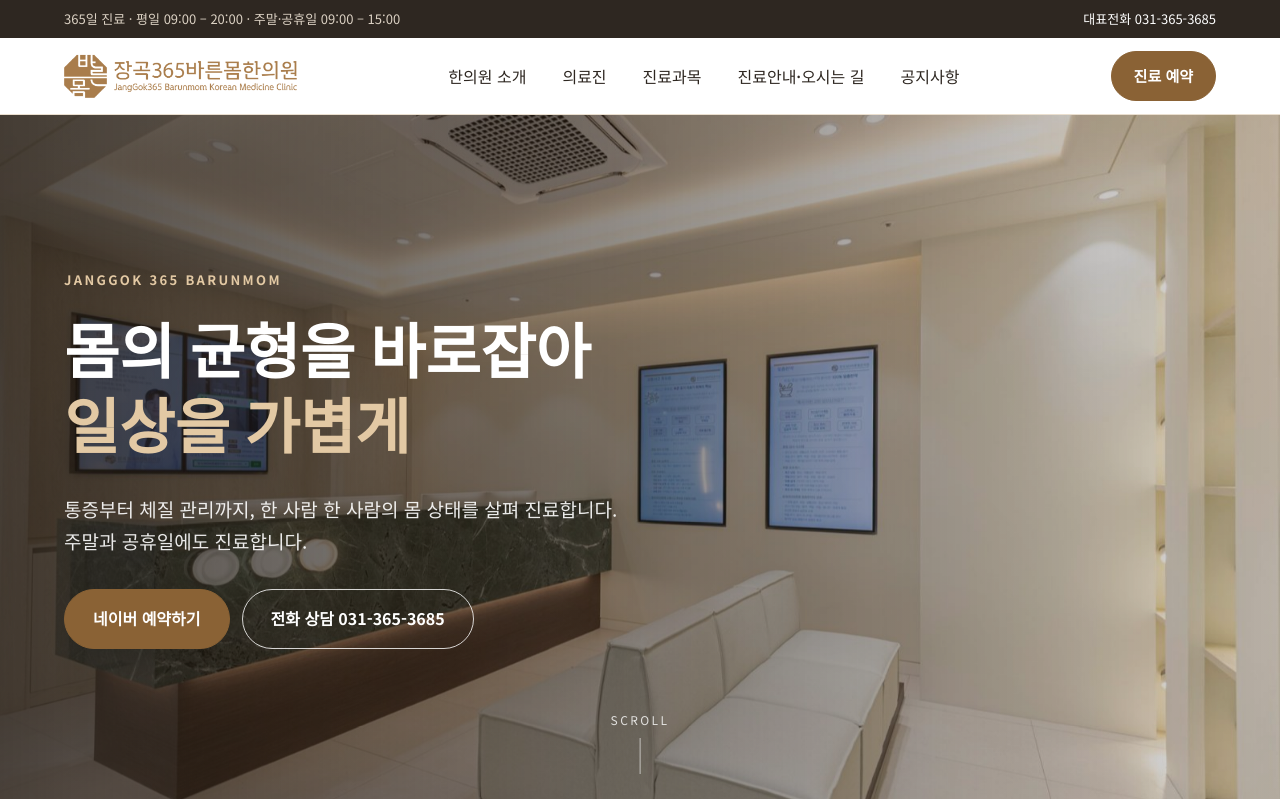
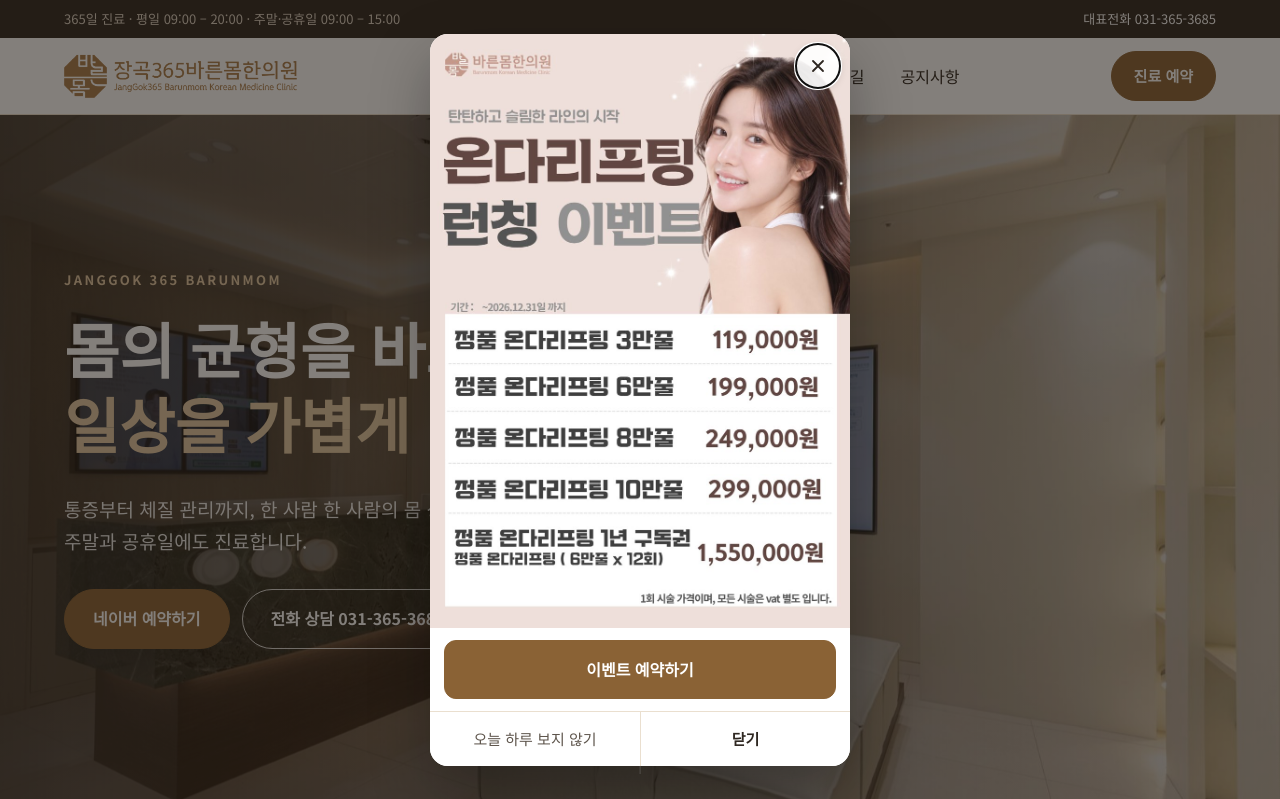
Before and after one commit to seungjin0226-design/homepage, a plain HTML site: page index.html in a window 1280 px wide. Shown: the top 799 px of the page. Drawn offline with Linux system fonts and the light colour scheme.

Commit message:
온다 리프팅 런칭 이벤트 팝업 추가
Co-Authored-By: Claude Opus 5.5 <noreply@anthropic.com>
Claude-Session: https://claude.ai/code/session_01A3yRwJSbkq5av5JcqNupWB

```diff
--- a/index.html
+++ b/index.html
@@ -116,6 +116,19 @@
 <figure><img src="images/entrance.jpg" alt="입구와 복도"><figcaption>입구·복도</figcaption></figure>
 </div>
 </div></section>
+
+<!-- 이벤트 팝업: data-until 날짜가 지나면 자동으로 안 보입니다 -->
+<div class="pop" id="event-pop" data-until="2026-12-31" role="dialog" aria-modal="true" aria-label="온다 리프팅 런칭 이벤트" hidden>
+<div class="pop-box">
+<button type="button" class="pop-x" data-pop-close aria-label="팝업 닫기"><svg width="20" height="20" viewBox="0 0 24 24" fill="none" stroke="currentColor" stroke-width="2.2" stroke-linecap="round" aria-hidden="true"><path d="M6 6l12 12M18 6L6 18"/></svg></button>
+<a href="care-skin.html" class="pop-img"><img src="images/event-onda.jpg" alt="온다 리프팅 런칭 이벤트, 2026년 12월 31일까지. 정품 온다 리프팅 3만줄 119,000원, 6만줄 199,000원, 8만줄 249,000원, 10만줄 299,000원, 1년 구독권(6만줄 12회) 1,550,000원. 1회 시술 가격이며 부가세 별도."></a>
+<a class="btn btn-main pop-cta" href="https://booking.naver.com/booking/13/bizes/1511039" target="_blank" rel="noopener">이벤트 예약하기</a>
+<div class="pop-foot">
+<button type="button" data-pop-today>오늘 하루 보지 않기</button>
+<button type="button" data-pop-close>닫기</button>
+</div>
+</div>
+</div>
 <section class="sec-sm"><div class="wrap notice-strip reveal">
 <div class="ns-head"><span class="label">NOTICE</span><h2>공지사항</h2><a class="more" href="notice.html">전체 보기 →</a></div>
 <ul class="n-list"><li><a href="notice.html#n1"><span class="n-title"><b class="pin">공지</b>장곡365바른몸한의원 홈페이지를 열었습니다</span><span class="n-date">2026.11.13</span></a></li></ul>
--- a/main.js
+++ b/main.js
@@ -20,6 +20,26 @@ document.addEventListener('DOMContentLoaded', function () {
     items.forEach(function (el) { el.classList.add('in'); });
   }
 
+  // 이벤트 팝업
+  var pop = document.getElementById('event-pop');
+  if (pop) {
+    var key = 'pop-hide-' + pop.id;
+    var today = new Date(); var ymd = today.getFullYear() + '-' + ('0' + (today.getMonth() + 1)).slice(-2) + '-' + ('0' + today.getDate()).slice(-2);
+    var until = pop.getAttribute('data-until');
+    var hidden = false;
+    try { hidden = localStorage.getItem(key) === ymd; } catch (e) {}
+    if ((!until || ymd <= until) && !hidden) {
+      pop.hidden = false; document.body.classList.add('pop-open');
+      var first = pop.querySelector('[data-pop-close]'); if (first) first.focus();
+    }
+    var closePop = function () { pop.hidden = true; document.body.classList.remove('pop-open'); };
+    pop.querySelectorAll('[data-pop-close]').forEach(function (b) { b.addEventListener('click', closePop); });
+    var t = pop.querySelector('[data-pop-today]');
+    if (t) t.addEventListener('click', function () { try { localStorage.setItem(key, ymd); } catch (e) {} closePop(); });
+    pop.addEventListener('click', function (e) { if (e.target === pop) closePop(); });
+    document.addEventListener('keydown', function (e) { if (e.key === 'Escape' && !pop.hidden) closePop(); });
+  }
+
   var btn = document.querySelector('.menu-btn');
   var nav = document.getElementById('mobile-nav');
   if (btn && nav) {
--- a/style.css
+++ b/style.css
@@ -347,6 +347,21 @@ ul{margin:0;padding:0;list-style:none}
 .hp li::before{content:"";position:absolute;left:0;top:10px;width:7px;height:7px;border-radius:50%;background:var(--gold)}
 @media (max-width:860px){.hps{grid-template-columns:1fr}.hp{padding:30px 24px}.hp-word{font-size:48px}.hp-img{width:120px;right:12px;top:12px}.hp>p,.hp>ul{max-width:none}.hp>h3,.hp>.hp-word{max-width:calc(100% - 110px)}}
 
+
+/* 이벤트 팝업 */
+.pop{position:fixed;inset:0;z-index:100;background:rgba(30,22,15,.55);display:flex;align-items:center;justify-content:center;padding:20px}
+.pop[hidden]{display:none}
+body.pop-open{overflow:hidden}
+.pop-box{position:relative;width:100%;max-width:420px;max-height:92vh;background:#fff;border-radius:18px;overflow:hidden;display:flex;flex-direction:column;box-shadow:0 24px 60px rgba(0,0,0,.3)}
+.pop-img{display:block;overflow:auto;flex:1 1 auto}
+.pop-img img{width:100%;height:auto;display:block}
+.pop-x{position:absolute;top:10px;right:10px;width:44px;height:44px;border-radius:50%;border:0;background:rgba(255,255,255,.9);color:var(--text);display:flex;align-items:center;justify-content:center;cursor:pointer;box-shadow:0 2px 8px rgba(0,0,0,.15)}
+.pop-cta{margin:12px 14px 4px;border-radius:12px}
+.pop-foot{display:grid;grid-template-columns:1fr 1fr;border-top:1px solid var(--line);margin-top:8px}
+.pop-foot button{background:#fff;border:0;padding:14px 10px;font:inherit;font-size:15px;color:var(--sub);cursor:pointer;min-height:48px}
+.pop-foot button+button{border-left:1px solid var(--line);color:var(--text);font-weight:700}
+.pop-foot button:hover{background:var(--bg)}
+
 /* 하단 */
 footer{background:var(--dark);color:#DCD2C4;font-size:14px}
 footer .wrap{padding-top:56px;padding-bottom:56px;display:flex;flex-direction:column;gap:14px}
```
Also changed, not shown: sitemap.xml (+15 -15 lines), images/event-onda.jpg (added).
